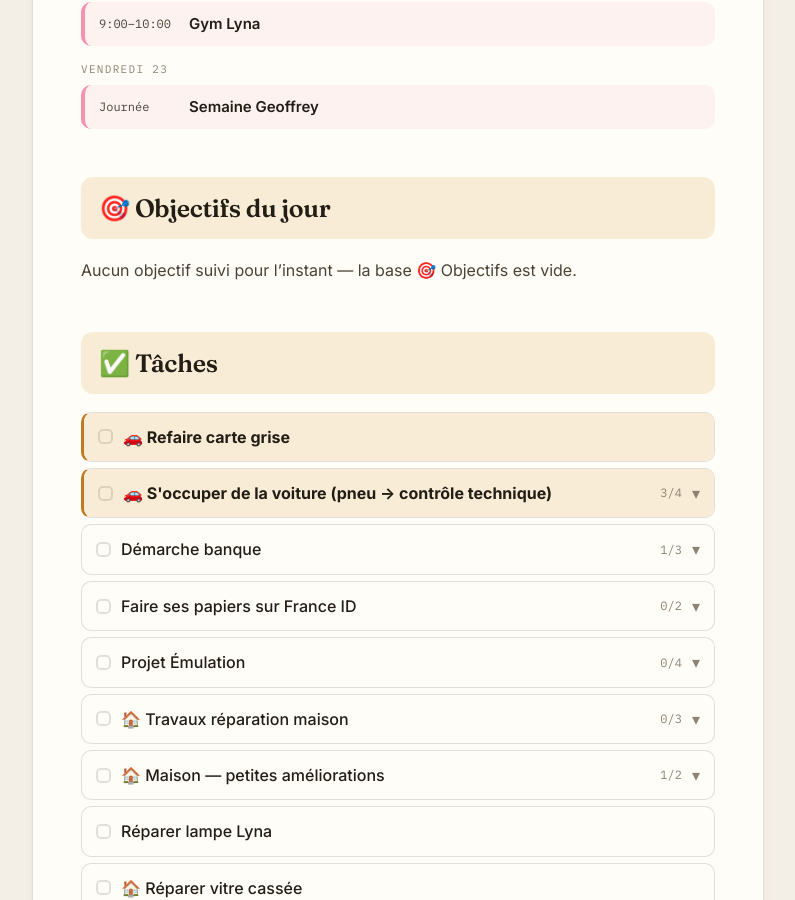
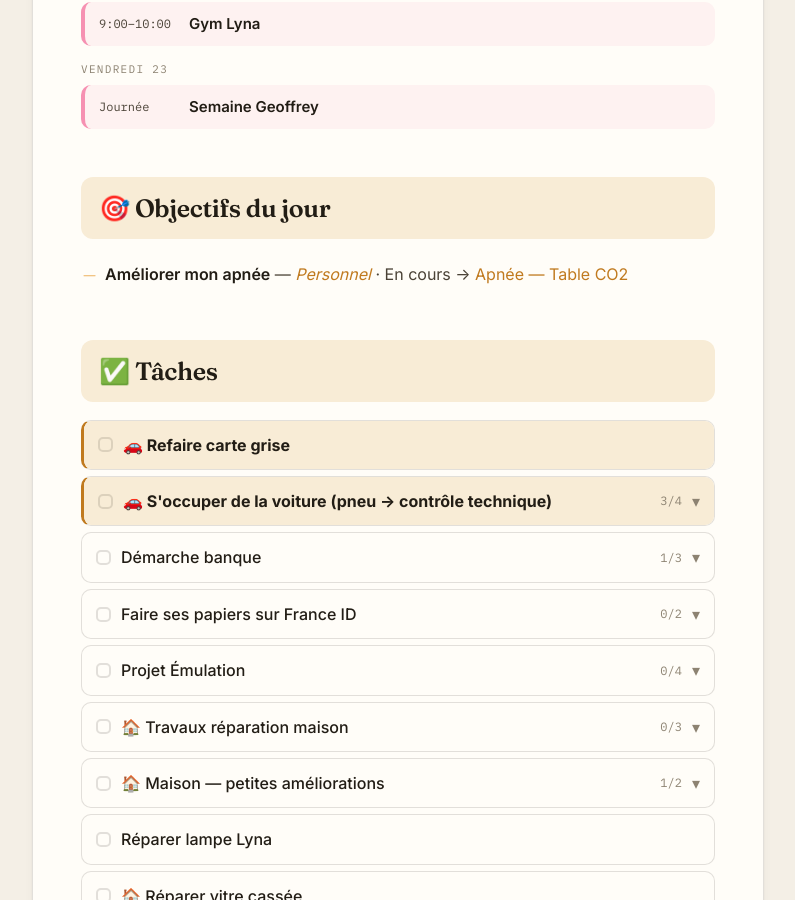
Before and after one commit to Geoffrey-Maillot/theon-rapports, a Jekyll site: the page built from _posts/2026-10-17-matin.md, in a window 1280 px wide and 900 px high, scrolled down 1516 px. Shown: the whole window, without its empty margins (242-1037 px from the left). Built offline with Jekyll 4.4.1, drawn with Linux system fonts in a browser that asks for light colours.

Commit message:
Test rapport : objectif apnée lié à l'événement

```diff
--- a/_posts/2026-10-17-matin.md
+++ b/_posts/2026-10-17-matin.md
@@ -122,7 +122,7 @@ subtitle: "Samedi 17 octobre 2026"
 
 ## 🎯 Objectifs du jour
 
-Aucun objectif suivi pour l'instant — la base 🎯 Objectifs est vide.
+- **Améliorer mon apnée** — *Personnel* · En cours → [Apnée — Table CO2](https://www.google.com/calendar/event?eid=MDduNzVnN2FhMGE0cmY3bGo0N2cwbmtudWZfMjAyNDA5MTFUMjEwMDAwWiBpMGxpYWhtZXMzNmtiZGdoaWxrZTBjczB0Z0Bn)
 
 ## ✅ Tâches
 
```
